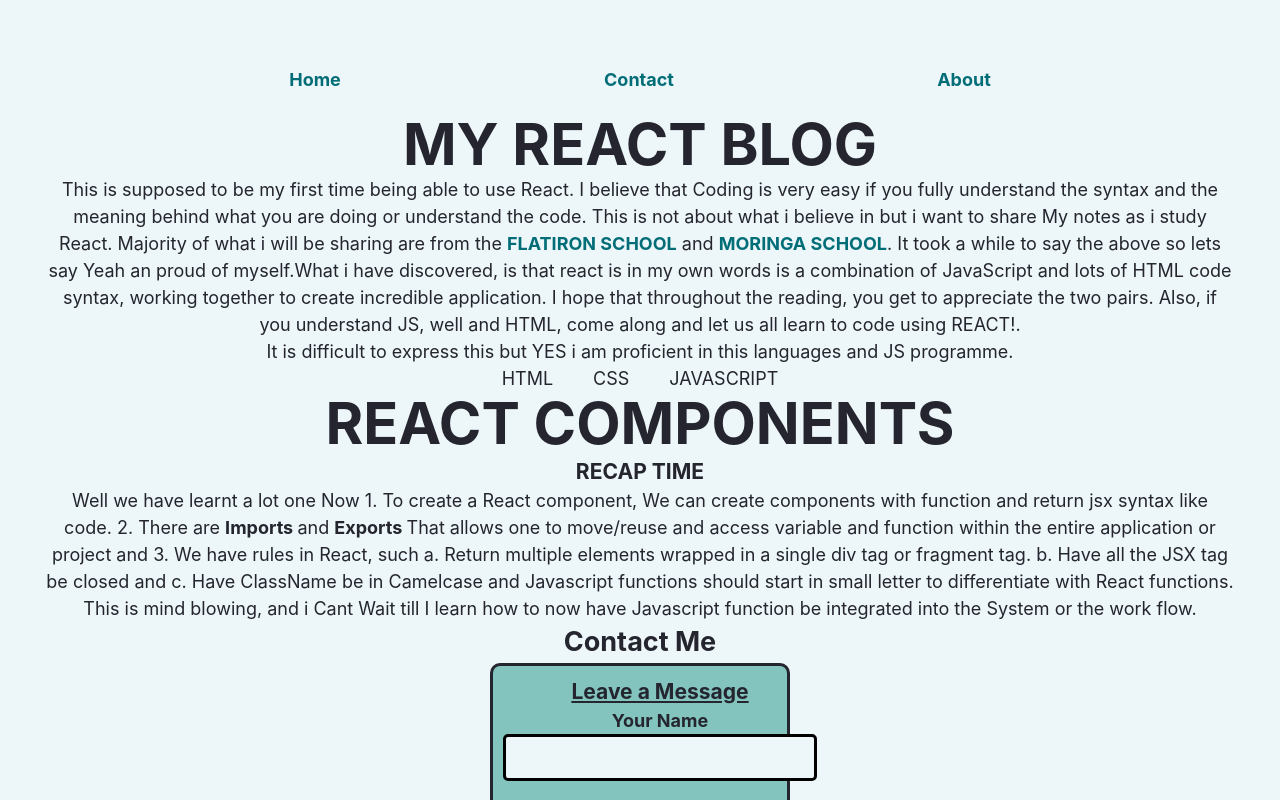
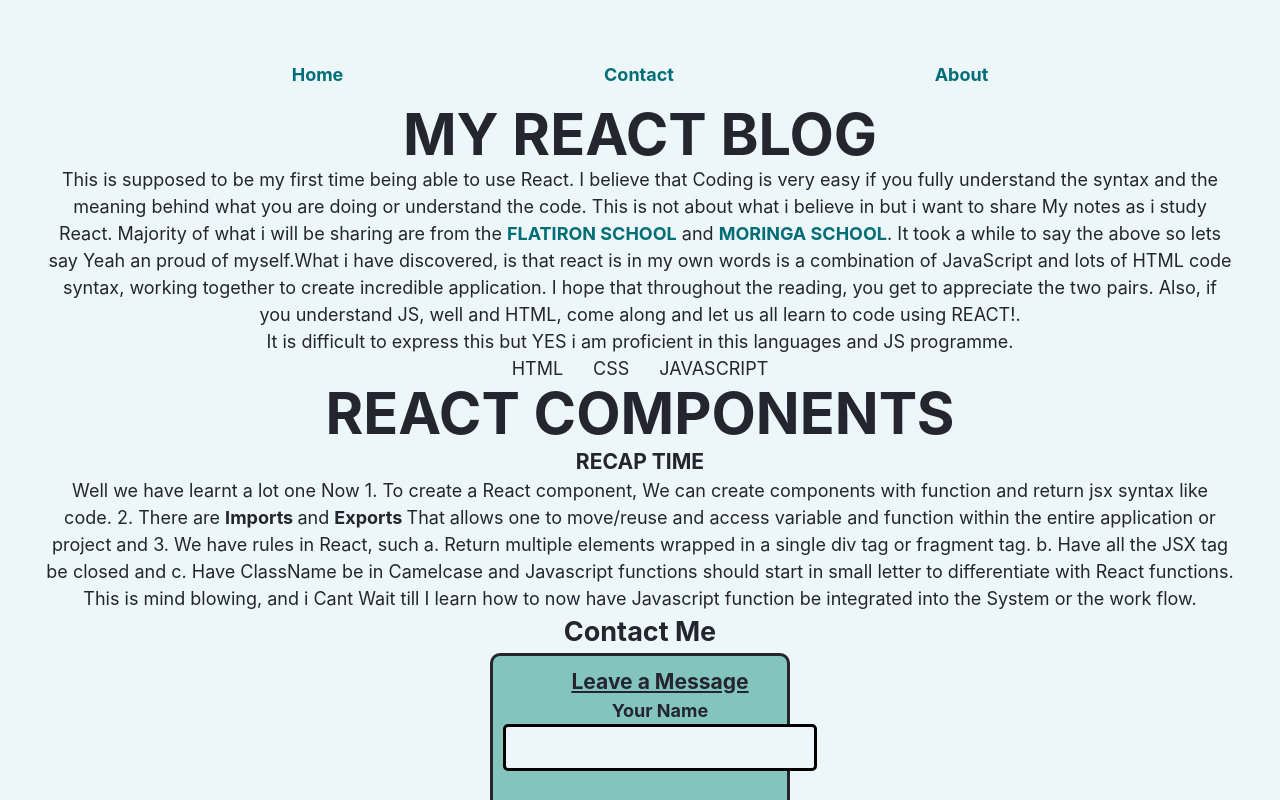
Before and after one commit to ShernOc/blog, a React app: page / in a window 1280 px wide. Shown: the top 800 px of the page. Built offline with nearby package versions, Linux system fonts and the light colour scheme; the HTML template or start-up script is replaced by a standard one.

Commit message:
app.css update

```diff
--- a/src/components/App.css
+++ b/src/components/App.css
@@ -6,7 +6,7 @@
 li, #contact {
   list-style: none;
   display: inline;
-  padding: 20px;
+  padding:15px;
 }
 
 form{
--- a/src/components/Footer.jsx
+++ b/src/components/Footer.jsx
@@ -18,7 +18,7 @@ function Footer(){
                 <li><FontAwesomeIcon icon={faFacebook} /> +254-715869553</li>
                 <li><a href="mailto:sherlynea8622@gmail.com"><FontAwesomeIcon icon={faEnvelope} /> sherlynea8622@gmail.com</a>
                         </li>
-                <li><a href="#" target="_blank"><FontAwesomeIcon icon={faLinkedin} /> Linkedin</a>
+                <li><a href="#" target="_blank"><FontAwesomeIcon icon={faLinkedin} />Linkedin</a>
                     </li>
                 <li><a href="https://github.com/ShernOc" target="_blank"><FontAwesomeIcon icon={faGithub} /> GitHub</a>
                     </li>
```
